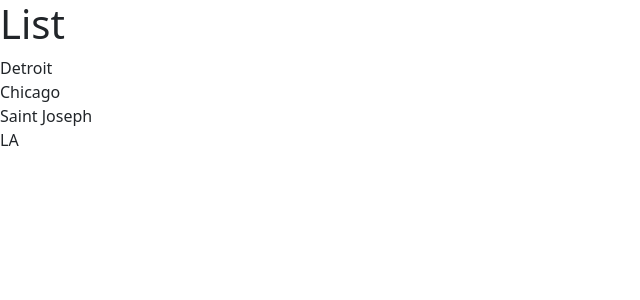
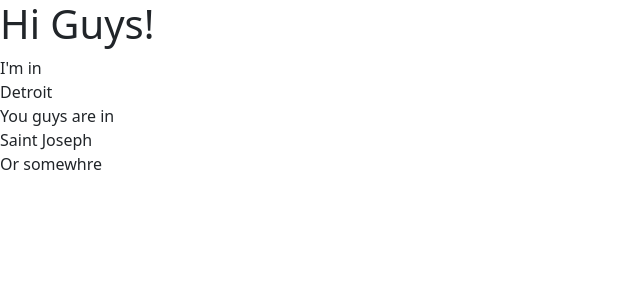
Before and after one commit to Aaron4554/web-portfolio, a React (Vite) app: page / in a window 1280 px wide. Shown: the top 300 px of the page, without its empty margins (0-640 px from the left). Built offline with nearby package versions, Linux system fonts and the light colour scheme.

Commit message:
A hello world of sorts

```diff
--- a/src/components/ListGroup.tsx
+++ b/src/components/ListGroup.tsx
@@ -1,9 +1,15 @@
 function ListGroup() {
-  let items = ['Detroit', 'Chicago', 'Saint Joseph', 'LA'];
+  let items = [
+    "I'm in",
+    'Detroit',
+    'You guys are in',
+    'Saint Joseph',
+    'Or somewhre',
+  ];
 
   return (
     <>
-      <h1>List</h1> {items.length === 0 && <p>No item found</p>}
+      <h1>Hi Guys!</h1> {items.length === 0 && <p>No item found</p>}
       <ul className="list-group">
         {items.map((item) => (
           <li
```
